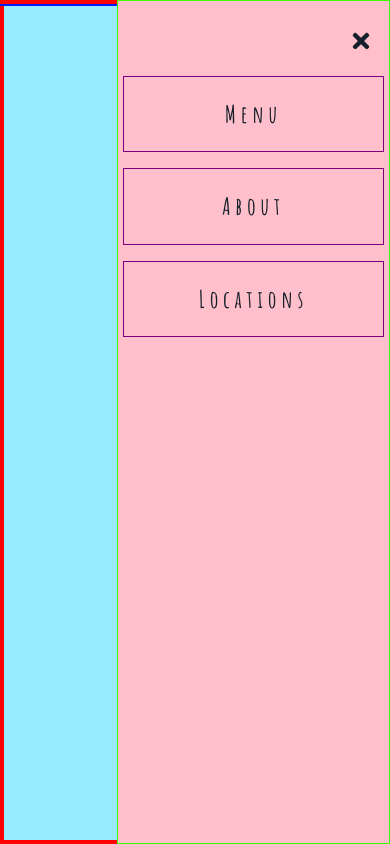
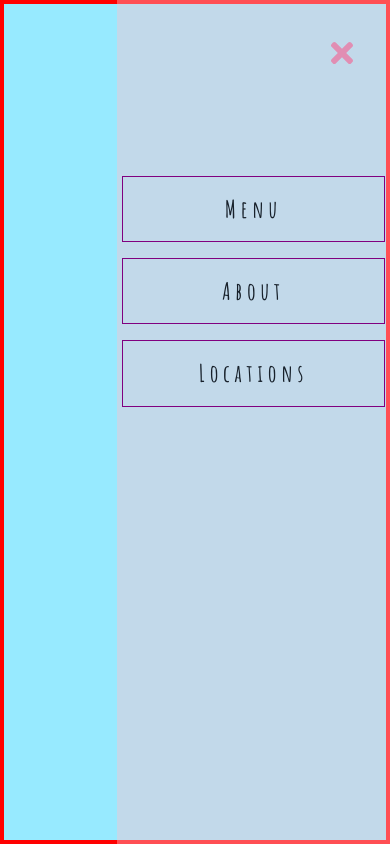
Before and after one commit to anderson-ca/verbose-bassoon, a Next.js app: page / in a window 390 px wide. Built offline with nearby package versions, Linux system fonts and the light colour scheme.

Commit message:
improve nav menu style and animation transition speed

```diff
--- a/components/Navbar.jsx
+++ b/components/Navbar.jsx
@@ -60,7 +60,7 @@ const Navbar = () => {
                 aria-expanded='false'
             >
                 {
-                    click ? <GiHamburgerMenu /> : <FaTimes />
+                    click ? <RiCake3Line /> : <FaTimes />
                 }
             </div>
         </div>
--- a/styles/Navbar.module.css
+++ b/styles/Navbar.module.css
@@ -4,16 +4,17 @@
 
 @media screen and (max-width: 560px) {
     .nav {
-        border: solid 1px rgb(0, 26, 255);
-        background: purple;
+        /* border: solid 1px rgb(0, 26, 255); */
+        /* background: purple; */
         position: fixed;
         width: 100vw;
+        min-height: 10vh;
     }
     .nav_menu {
-        border: solid 1px rgb(60, 255, 0);
-        background: pink;
+        /* border: solid 1px rgb(60, 255, 0); */
+        background: rgba(255, 192, 203, 0.411);
         padding: 5px;
-        padding-top: 4.7rem;
+        padding-top: 45%;
         text-align: center;
         position: fixed;
         inset: 0 0 0 30%;
@@ -46,9 +47,11 @@
         position: absolute;
         font-style: none;
         width: 1rem;
-        top: 1.5rem;
-        right: 1.5rem;
+        top: 2rem;
+        right: 3rem;
         z-index: 999;
+        font-size: 2rem;
+        color: #E18EB3;
     }
     .active {
         transform: translateX(0%);
```
